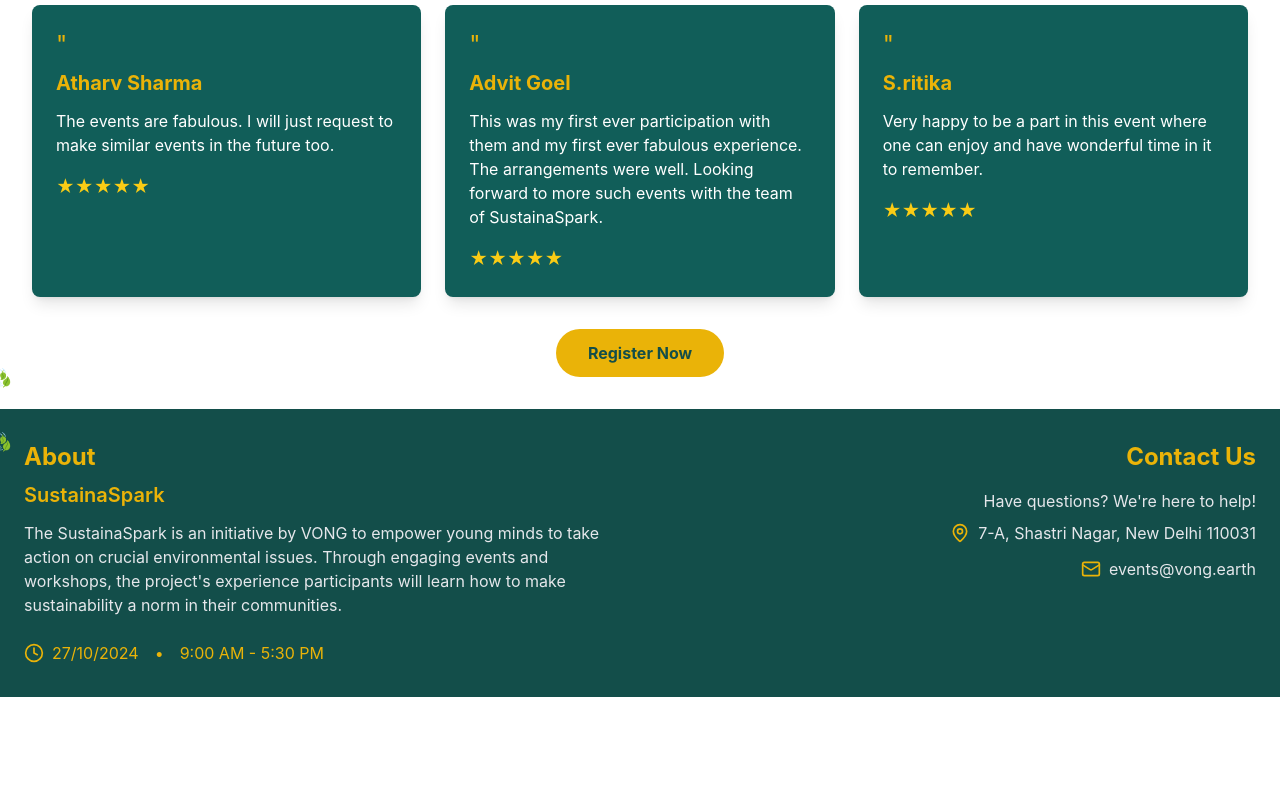
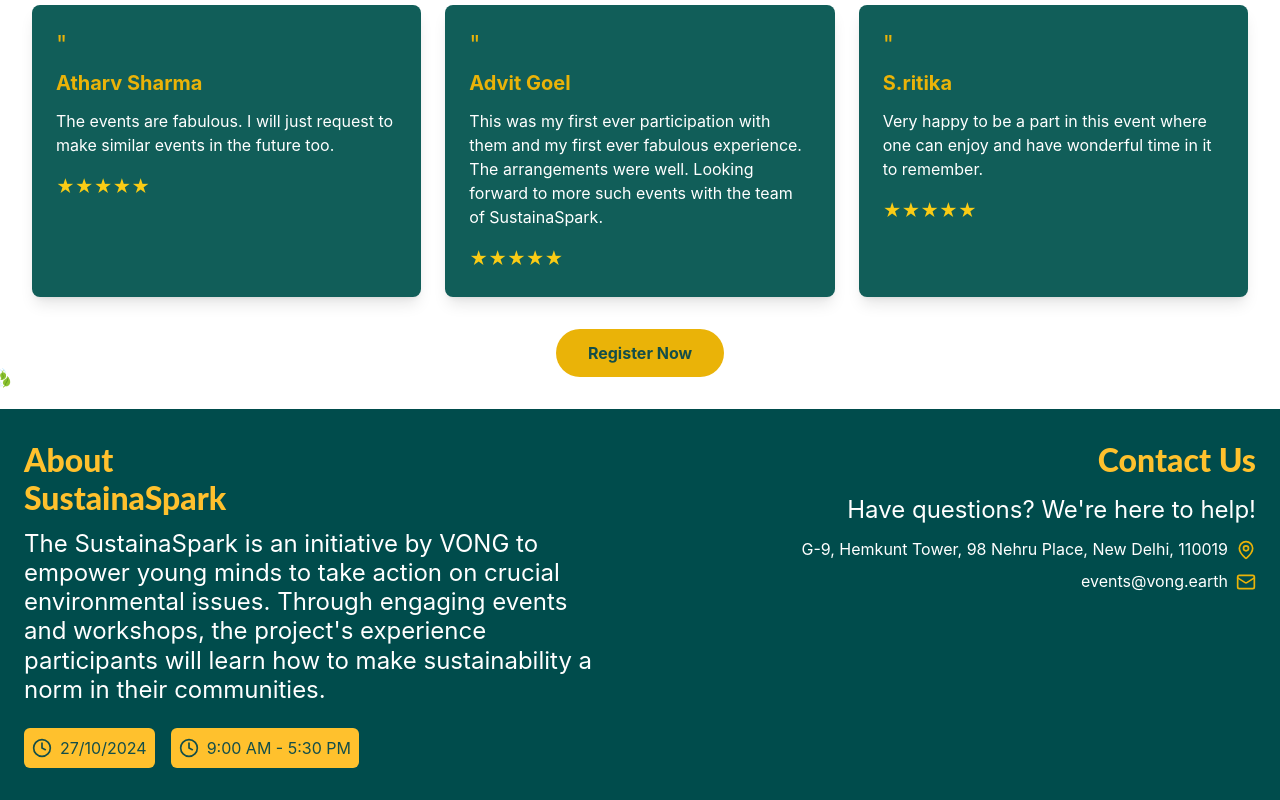
Before and after one commit to sushrut-patil/sustainaspark, a React (Create React App) app: page / in a window 1280 px wide. Shown: the part 3830-4630 px from the top of the page. Before the commit the page ends 4527 px from the top, so only its background shows below. Built offline with nearby package versions, Linux system fonts and the light colour scheme.

Commit message:
Footer Update

```diff
--- a/src/Components/Footer.js
+++ b/src/Components/Footer.js
@@ -3,59 +3,95 @@
 
 const Footer = () => {
   return (
-    <div className="bg-teal-900 text-white py-8 px-6 relative">
-      {/* Decorative leaf */}
-      <div className="absolute top-0 left-0">
-        <div className="w-16 h-16 text-yellow-500 transform -rotate-45">
-          🍃
-        </div>
-      </div>
-
+    <div style={{ background: '#004C4C' }} className="text-white py-8 px-6 relative">
       <div className="container mx-auto grid grid-cols-1 md:grid-cols-2 gap-8">
         {/* Left Section - About */}
         <div className="max-w-xl">
-          <h2 className="text-yellow-500 text-2xl font-bold mb-2">
-            About
-          </h2>
-          <h3 className="text-yellow-500 text-xl font-semibold mb-3">
+          <h3 style={{
+            color: '#FFC12D',
+            fontFamily: 'Lato',
+            fontSize: '32px',
+            fontWeight: 800,
+            lineHeight: '38.4px',
+            textAlign: 'left'
+          }} className="mb-3">
+            About<br/>
             SustainaSpark
           </h3>
-          <p className="text-gray-200 mb-6">
+          <p style={{
+            fontFamily: 'Inter',
+            fontSize: '24px',
+            fontWeight: 400,
+            lineHeight: '29.05px',
+            textAlign: 'left'
+          }} className="text-white mb-6">
             The SustainaSpark is an initiative by VONG to empower young minds to take action on crucial environmental issues. Through engaging events and workshops, the project's experience participants will learn how to make sustainability a norm in their communities.
           </p>
 
           {/* Event Details */}
-          <div className="flex items-center gap-2 text-yellow-500">
-            <Clock size={20} />
-            <span>27/10/2024</span>
-            <span className="mx-2">•</span>
-            <span>9:00 AM - 5:30 PM</span>
+          <div className="flex flex-wrap items-center gap-4">
+            <div style={{ background: '#FFC12D' }} className="flex items-center gap-2 text-teal-900 p-2 rounded-md">
+              <Clock size={20} />
+              <span className="whitespace-nowrap">27/10/2024</span>
+            </div>
+            <div style={{ background: '#FFC12D' }} className="flex items-center gap-2 text-teal-900 p-2 rounded-md">
+              <Clock size={20} />
+              <span className="whitespace-nowrap">9:00 AM - 5:30 PM</span>
+            </div>
           </div>
         </div>
 
         {/* Right Section - Contact */}
         <div className="md:text-right">
-          <h2 className="text-yellow-500 text-2xl font-bold mb-4">
+          <h2 style={{
+            color: '#FFC12D',
+            fontFamily: 'Lato',
+            fontSize: '32px',
+            fontWeight: 800,
+            lineHeight: '38.4px',
+            textAlign: 'right'
+          }} className="mb-4">
             Contact Us
           </h2>
-          <p className="text-gray-200 mb-2">
+          <p style={{
+            fontFamily: 'Inter',
+            fontSize: '24px',
+            fontWeight: 400,
+            lineHeight: '29.05px',
+            textAlign: 'right'
+          }} className="text-white mb-4">
             Have questions? We're here to help!
           </p>
 
           {/* Contact Details */}
           <div className="space-y-3">
-            <div className="flex items-center md:justify-end gap-2 text-gray-200">
+            <div className="flex flex-wrap items-center md:justify-end gap-2">
+              <span style={{
+                fontFamily: 'Inter',
+                fontSize: '16px',
+                fontWeight: 400,
+                lineHeight: '19.36px',
+                textAlign: 'right'
+              }} className="text-white">
+                G-9, Hemkunt Tower, 98 Nehru Place, New Delhi, 110019
+              </span>
               <MapPin size={20} className="text-yellow-500" />
-              <span>7-A, Shastri Nagar, New Delhi 110031</span>
             </div>
-            <div className="flex items-center md:justify-end gap-2 text-gray-200">
-              <Mail size={20} className="text-yellow-500" />
+            <div className="flex flex-wrap items-center md:justify-end gap-2">
               <a
                 href="mailto:events@vong.earth"
-                className="hover:text-yellow-500 transition-colors"
+                style={{
+                  fontFamily: 'Inter',
+                  fontSize: '16px',
+                  fontWeight: 400,
+                  lineHeight: '19.36px',
+                  textAlign: 'right'
+                }}
+                className="text-white hover:text-yellow-500 transition-colors"
               >
                 events@vong.earth
               </a>
+              <Mail size={20} className="text-yellow-500" />
             </div>
           </div>
         </div>
```
